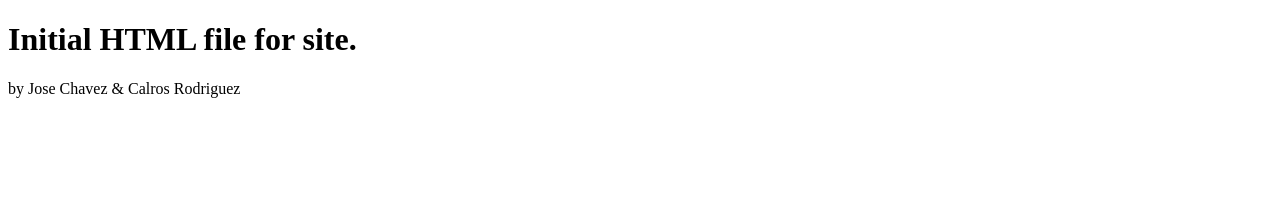
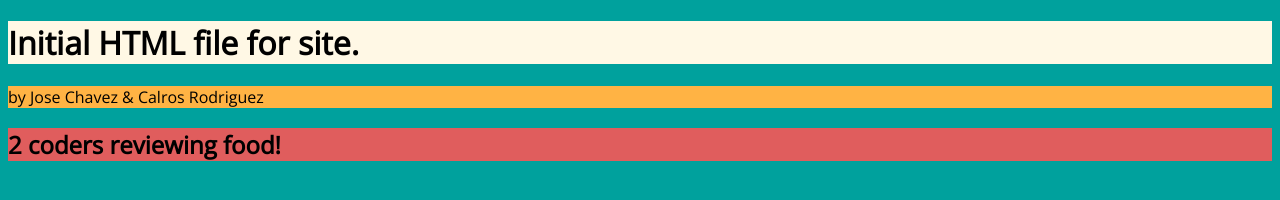
Before and after one commit to CarlosR97/foodlovin, a plain HTML site: page index.html in a window 1280 px wide. Drawn offline with nearby package versions, Linux system fonts and the light colour scheme.

Commit message:
added style
Added CSS, color palette, and font

```diff
--- a/index.html
+++ b/index.html
@@ -2,11 +2,16 @@
 <html>
 <head>
 <title>Food-Lovin</title>
+<link rel="stylesheet" href="styles.css">
+<link rel="preconnect" href="https://fonts.googleapis.com">
+<link rel="preconnect" href="https://fonts.gstatic.com" crossorigin>
+<link href="https://fonts.googleapis.com/css2?family=Open+Sans&display=swap" rel="stylesheet">
 </head>
 <body>
 
 <h1>Initial HTML file for site.</h1>
 <p>by Jose Chavez & Calros Rodriguez</p>
+<h2>2 coders reviewing food!</h2>
 
 </body>
 </html>
--- /dev/null
+++ b/styles.css
@@ -0,0 +1,18 @@
+/* We decided on this color palette: https://colorhunt.co/palette/00a19dfff8e5ffb344e05d5d */
+
+body {
+    background-color: #00A19D;
+    font-family: 'Open Sans', sans-serif;
+}
+
+h1 {
+    background-color: #FFF8E5;
+}
+
+p {
+    background-color: #FFB344;
+}
+
+h2 {
+    background-color: #E05D5D;
+}
```
